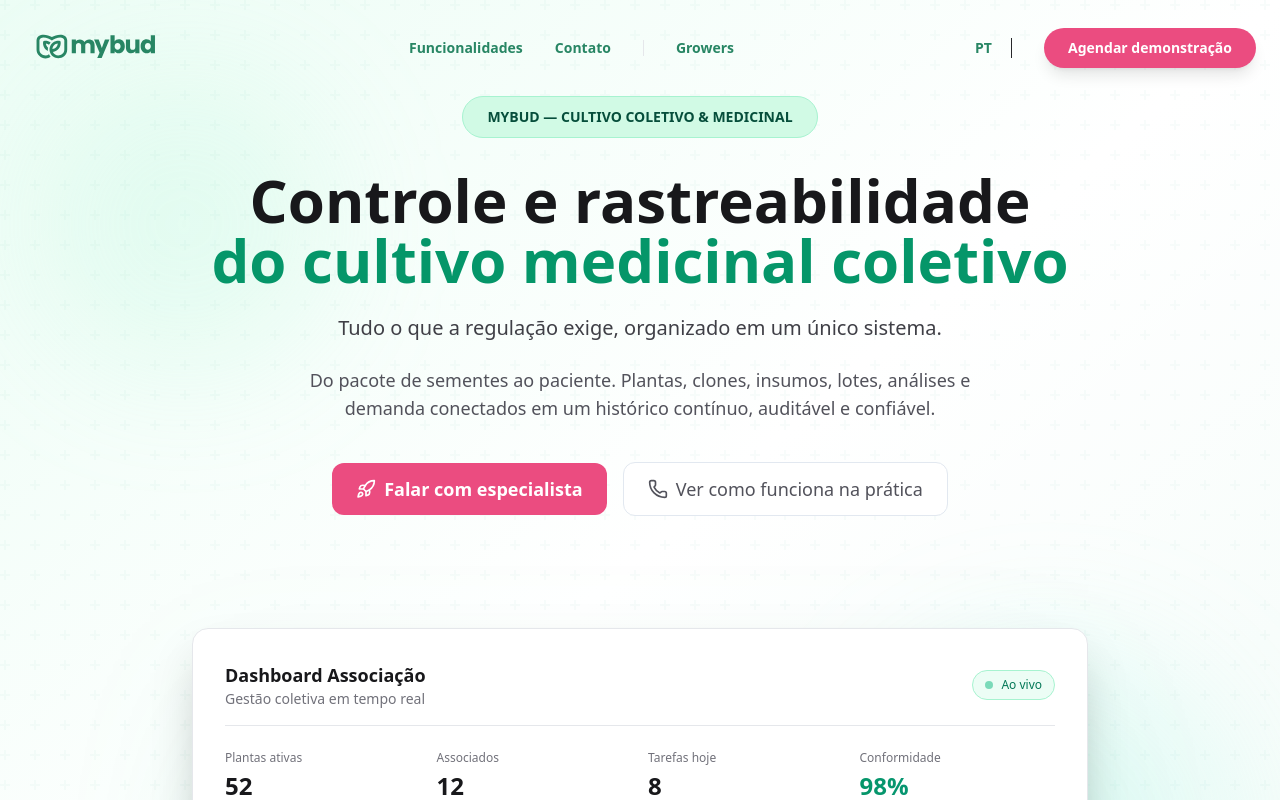
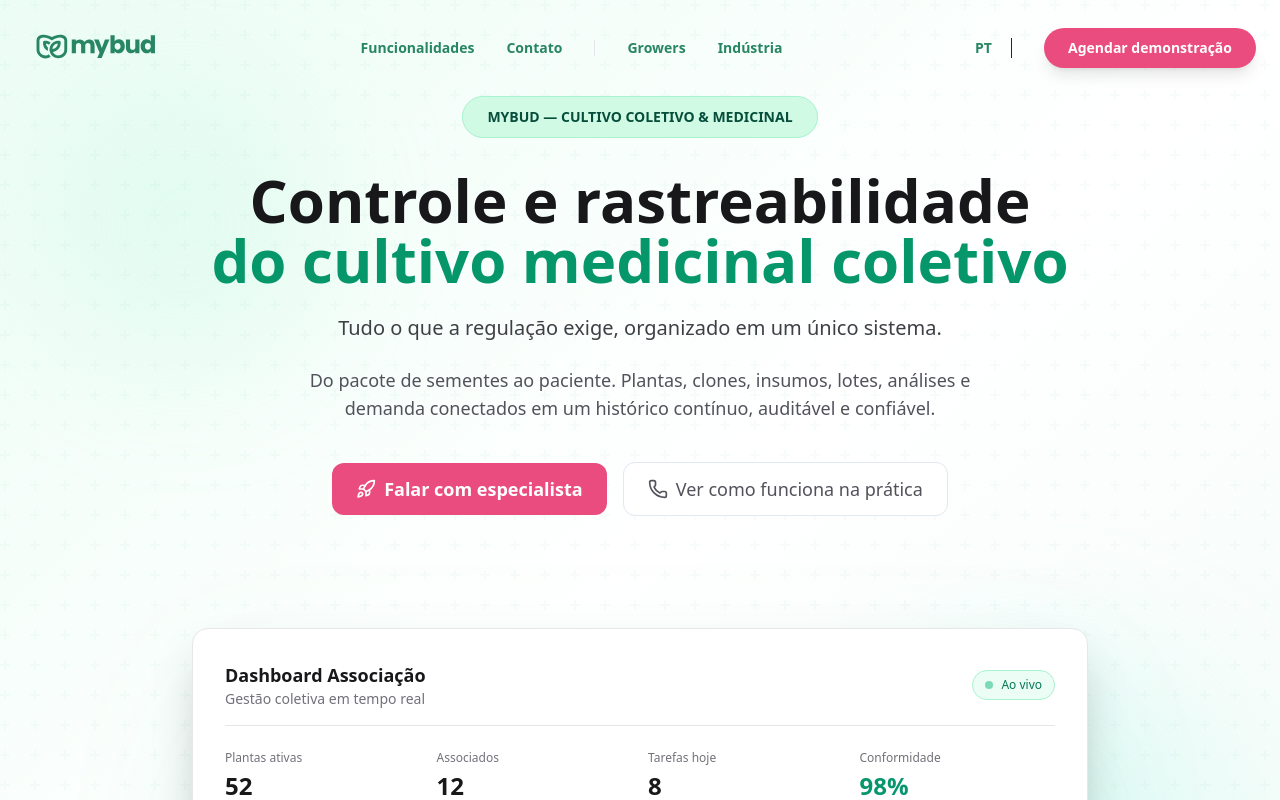
Before and after one commit to chtgreen/mybud-landing, a React (Vite) app: page /pt/collective in a window 1280 px wide. Shown: the top 800 px of the page. Built offline with nearby package versions, Linux system fonts and the light colour scheme; a web font is replaced by a local one.

Commit message:
fix(header): restore Industry link in navigation for Growers and Collective pages

```diff
--- a/src/react-app/components/Header.tsx
+++ b/src/react-app/components/Header.tsx
@@ -157,6 +157,11 @@ const Header: React.FC<HeaderProps> = ({
                 Associações
               </a>
             )}
+            {!isIndustry && (
+              <a href={`/${currentLanguage}/industry`} className={navButtonClass}>
+                Indústria
+              </a>
+            )}
           </nav>
 
           {/* Actions */}
@@ -199,7 +204,8 @@ const Header: React.FC<HeaderProps> = ({
               ))}
               <div className={`h-px w-full ${isIndustry ? 'bg-zinc-800' : 'bg-zinc-100'}`} />
               {!isGrower && <a href={`/${currentLanguage}/grower`} className="text-lg font-black">{t("header.switchToGrower") || "Growers"}</a>}
-              {!isCollective && <a href={`/${currentLanguage}/collective`} className="text-lg font-black">Associações</a>}
+              {!isCollective && <a href={`/${currentLanguage}/collective`} className="text-lg font-black">{t("header.switchToCollective") || "Associações"}</a>}
+              {!isIndustry && <a href={`/${currentLanguage}/industry`} className="text-lg font-black">Indústria</a>}
               <div className="flex items-center gap-4 pt-2">
                 <span className="text-sm font-bold text-zinc-500 uppercase tracking-widest">Idioma</span>
                 <select value={currentLanguage} onChange={handleLanguageChange} className={selectClass}>
```
